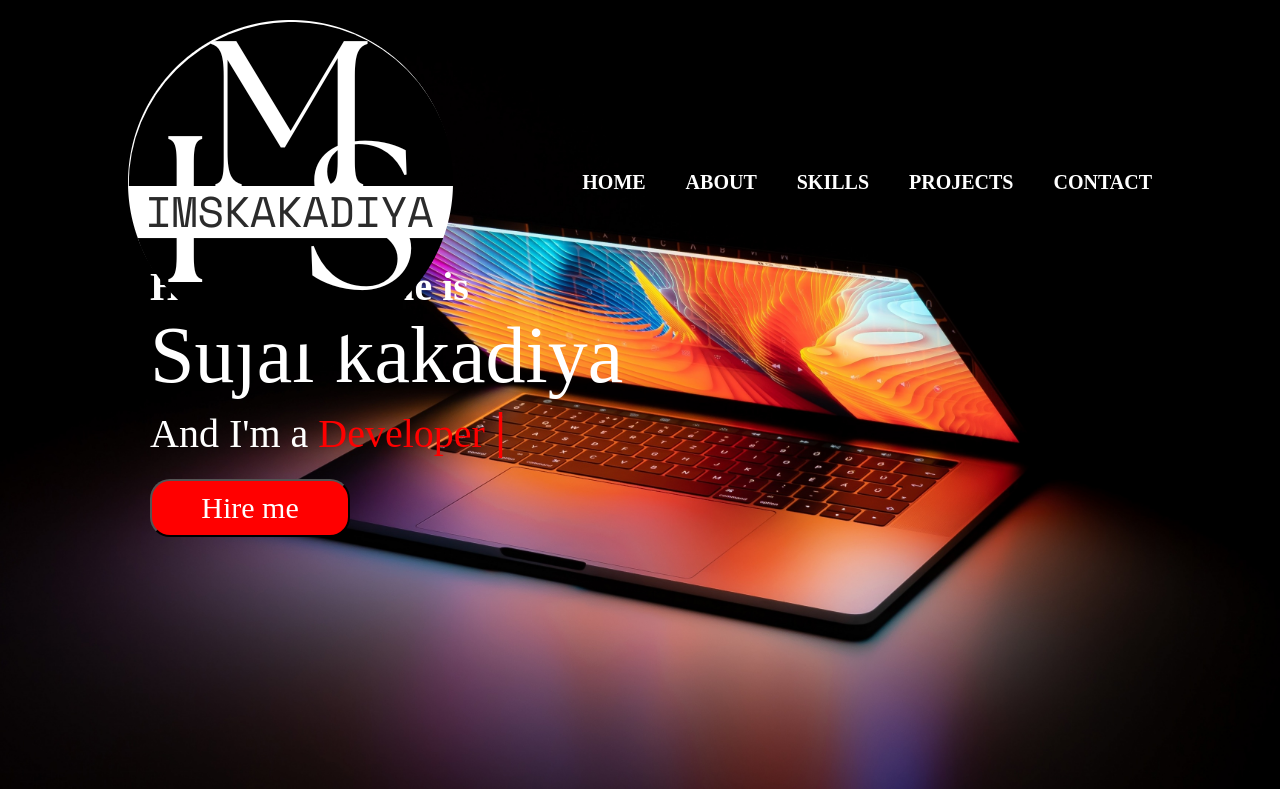
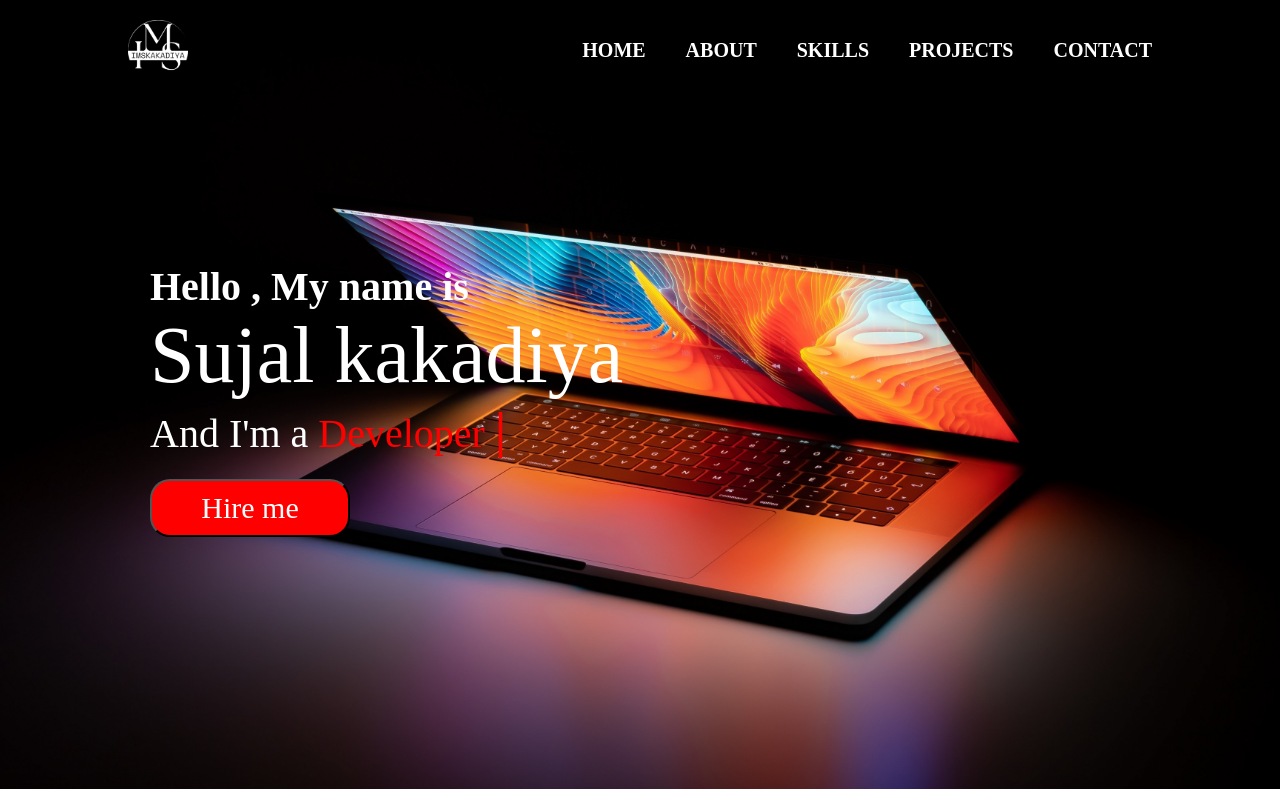
Before and after one commit to er-sujal/Sujal_Kakadiya, a plain HTML site: page index.html in a window 1280 px wide. Shown: the top 789 px of the page. Drawn offline with Linux system fonts and the light colour scheme; a web font is replaced by a local one.

Commit message:
Update style.css

```diff
--- a/style.css
+++ b/style.css
@@ -50,6 +50,10 @@ html {
     text-decoration: none;
     display: flex;
     gap: 4rem;
+}
+
+.logo{
+    width: 6rem
 }
 
 .ListItems a {
```
